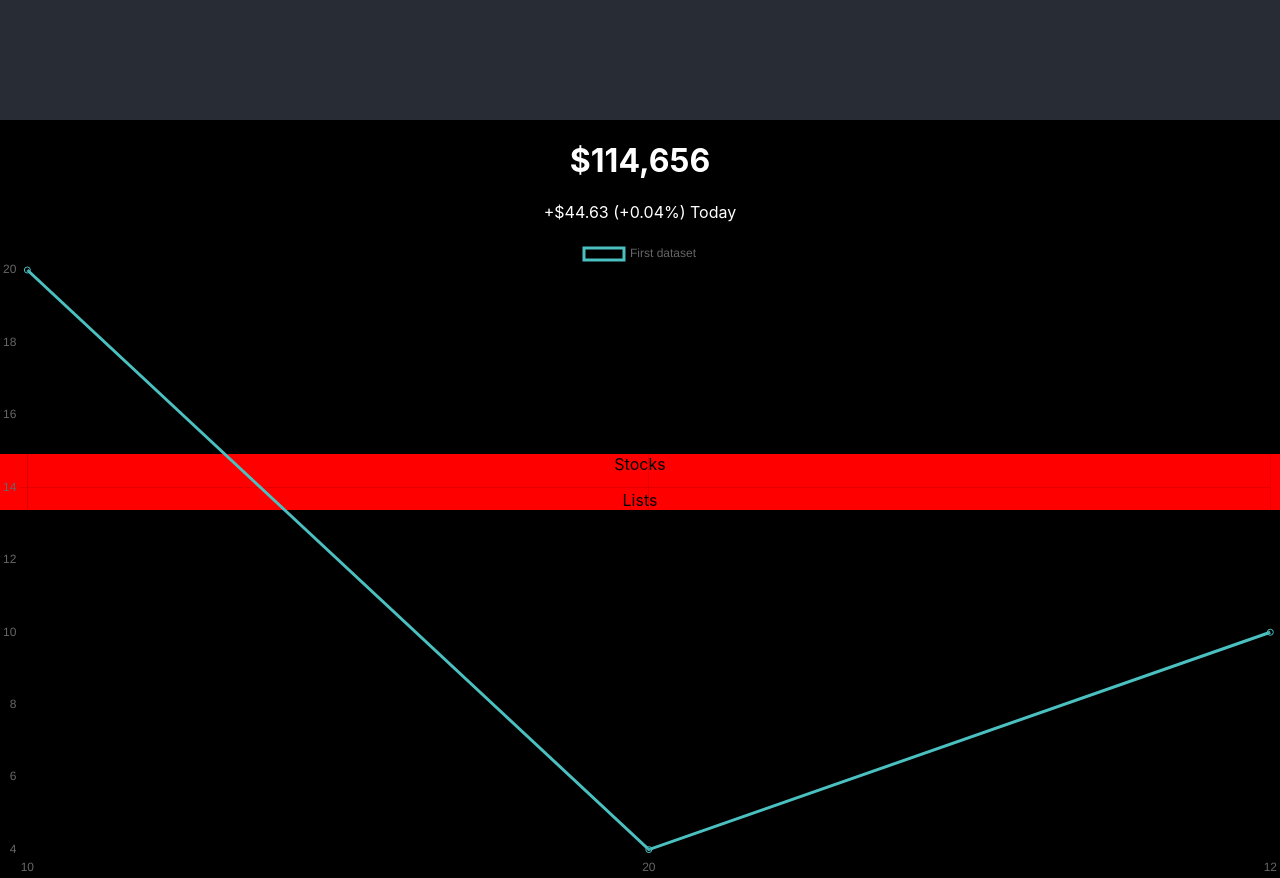
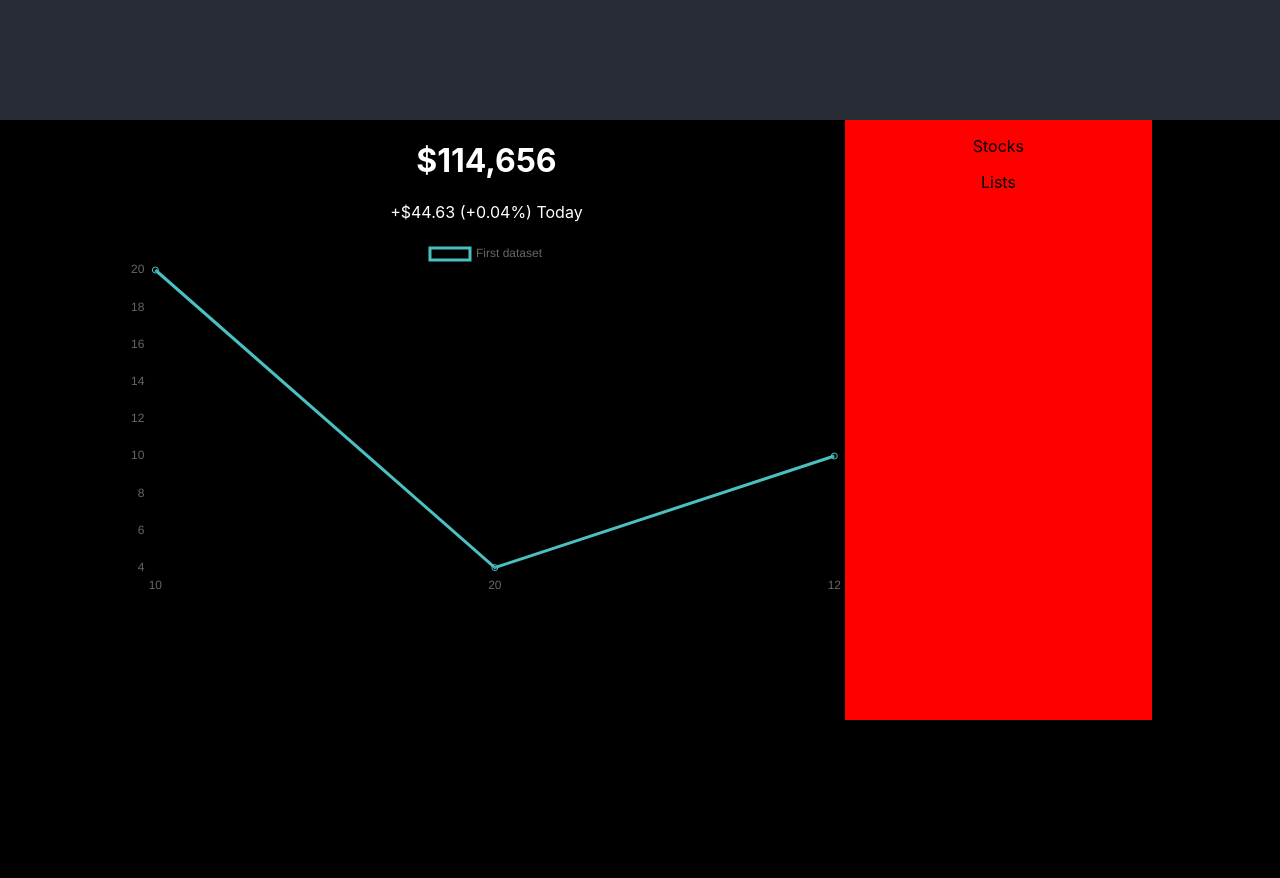
Before and after one commit to eldwinc/react-robinhood, a React (Create React App) app: page / in a window 1280 px wide. Shown: the part 680-1558 px from the top of the page. After the commit the page ends 1400 px from the top, so only its background shows below. Built offline with nearby package versions, Linux system fonts and the light colour scheme.

Commit message:
Fix Stats section from being under ChartSection back to Side-by-Side

```diff
--- a/src/App.css
+++ b/src/App.css
@@ -6,14 +6,14 @@ body {
   background-color: black;
 }
 
-.app__body {
+.app-body {
   width: 100%;
   height: 600px;
   display: flex;
   justify-content: center;
 }
 
-.app__container {
+.app-container {
   width: 1024px;
   height: 100%;
   display: flex;
```
